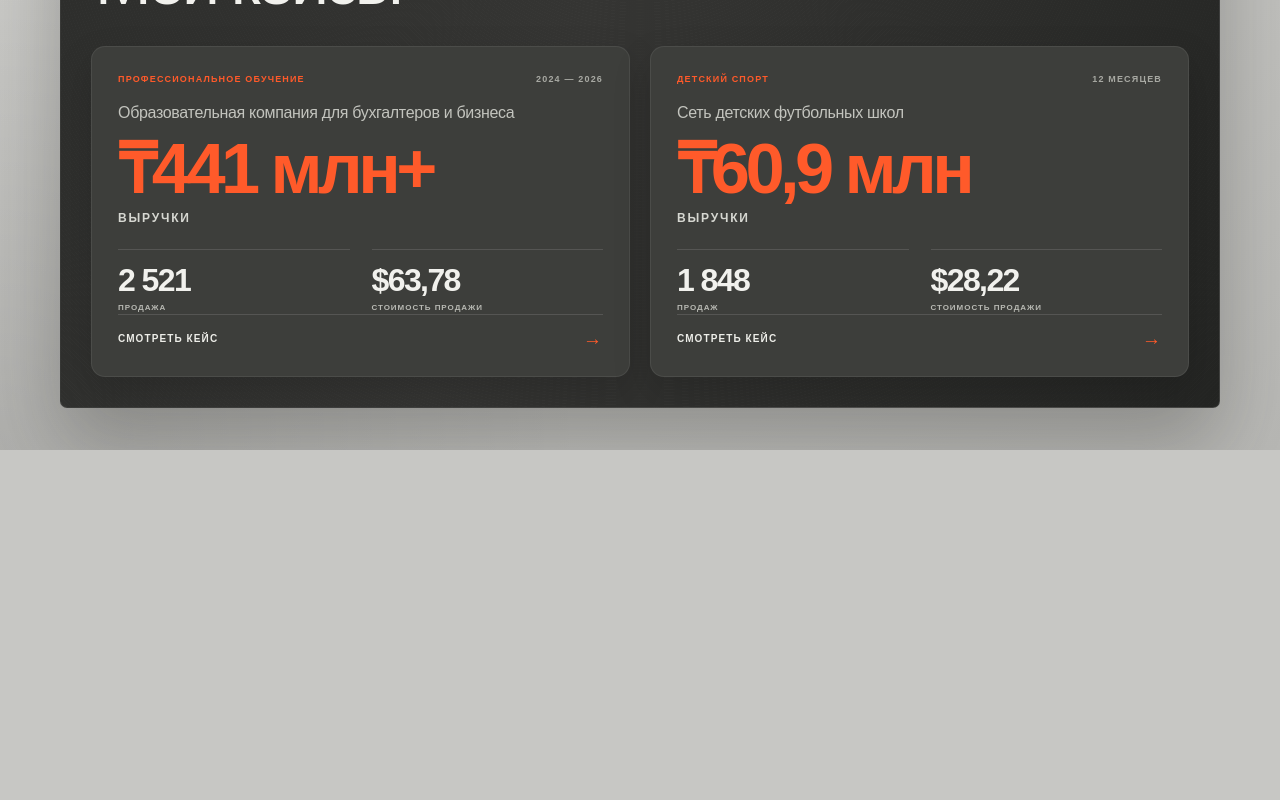
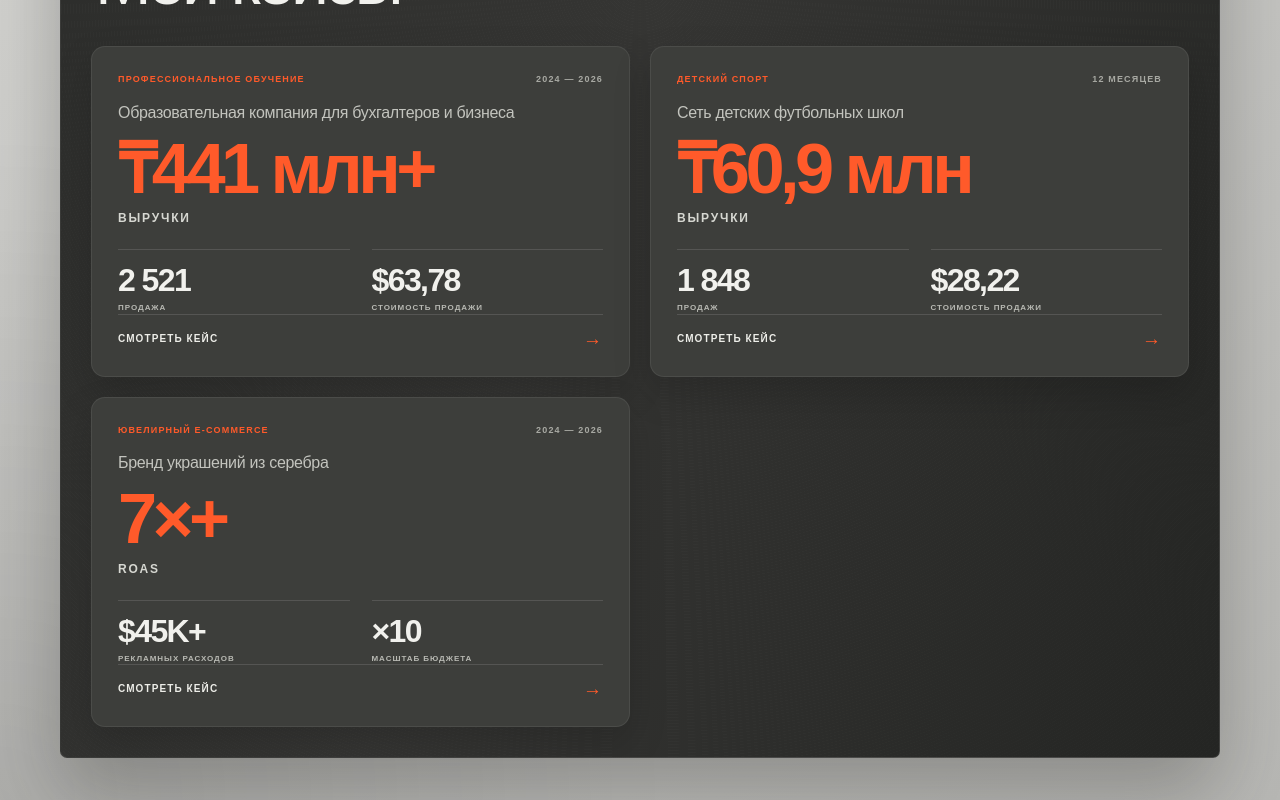
Before and after one commit to naimanbayevs/metriclab-meta-ads, a Next.js app: page / in a window 1280 px wide. Shown: the part 840-1640 px from the top of the page. Before the commit the page ends 1290 px from the top, so only its background shows below. Built offline with nearby package versions, Linux system fonts and the light colour scheme.

Commit message:
Add jewelry ecommerce case

```diff
--- a/app/CasesSection.tsx
+++ b/app/CasesSection.tsx
@@ -16,8 +16,15 @@ type CaseProof = {
   title: string;
   src: string | null;
   alt: string;
-  amount: string;
-  label: string;
+  amount?: string;
+  label?: string;
+  caption?: string;
+};
+
+type CaseStage = {
+  title: string;
+  note?: string;
+  metrics: CaseMetric[];
 };
 
 type CaseStudy = {
@@ -26,13 +33,18 @@ type CaseStudy = {
   period: string;
   client: string;
   modalTitle?: string;
+  startNote?: string;
   description: string;
   task: string;
   primary: CaseMetric;
   secondary: CaseMetric[];
   fullMetrics: CaseMetric[];
+  modalPrimaryLabel?: string;
+  modalMetrics?: CaseMetric[];
   yearly?: CaseYear[];
   comparison?: CaseMetric[];
+  stages?: CaseStage[];
+  summary?: string;
   work: string[];
   proof?: { src: string; alt: string; caption: string };
   proofs?: CaseProof[];
@@ -137,6 +149,54 @@ const caseStudies: CaseStudy[] = [
       caption: "Сводный отчёт по Meta Ads и данным CRM",
     },
   },
+  {
+    id: "jewelry",
+    category: "Ювелирный e-commerce",
+    period: "2024 — 2026",
+    client: "Бренд украшений из серебра",
+    startNote: "Начало сотрудничества — ноябрь 2024 года.",
+    description: "Новый e-commerce бренд украшений из серебра. На момент начала работы рекламные кампании запускались практически с нуля, а у бренда ещё не было сформированной аудитории в социальных сетях.",
+    task: "Построить стабильный канал продаж через платный трафик и постепенно масштабировать рекламный бюджет без потери окупаемости.",
+    primary: { value: "7×+", label: "ROAS" },
+    secondary: [
+      { value: "$45K+", label: "рекламных расходов" },
+      { value: "×10", label: "масштаб бюджета" },
+    ],
+    fullMetrics: [
+      { value: "0 → 94K", label: "рост аудитории бренда" },
+    ],
+    modalPrimaryLabel: "ROAS при масштабировании",
+    modalMetrics: [
+      { value: "×10", label: "масштаб бюджета", detail: "$10 → $100 / день" },
+      { value: "$45K+", label: "инвестировано в рекламу" },
+      { value: "0 → 94K", label: "рост аудитории бренда" },
+    ],
+    stages: [
+      {
+        title: "Точка А",
+        note: "Ноябрь 2024",
+        metrics: [
+          { value: "$10 / день", label: "рекламный бюджет" },
+          { value: "0", label: "подписчиков" },
+          { value: "Новый бренд", label: "без сформированной аудитории" },
+        ],
+      },
+      {
+        title: "Текущий результат",
+        metrics: [
+          { value: "$100 / день", label: "текущий рекламный бюджет" },
+          { value: "7×+", label: "ROAS" },
+          { value: "94 000", label: "подписчиков" },
+          { value: "$45 000+", label: "рекламных расходов за период" },
+        ],
+      },
+    ],
+    summary: "За время сотрудничества рекламный бюджет был масштабирован с $10 до $100 в день. При этом реклама сохраняет ROAS от 7×. За период в платный трафик инвестировано около $45 тыс., а аудитория бренда выросла с нуля до 94 тыс. подписчиков.",
+    work: [],
+    proofs: [
+      { title: "", src: null, alt: "Скриншот рекламного кабинета ювелирного e-commerce бренда", caption: "Скриншот рекламного кабинета" },
+    ],
+  },
 ];
 
 export default function CasesSection() {
@@ -146,6 +206,7 @@ export default function CasesSection() {
   const closeRef = useRef<HTMLButtonElement | null>(null);
   const modalRef = useRef<HTMLElement | null>(null);
   const proofOpenRef = useRef(false);
+  const visibleModalMetrics = activeCase?.modalMetrics ?? (activeCase ? [...activeCase.secondary, ...activeCase.fullMetrics] : []);
 
   const closeProof = () => {
     proofOpenRef.current = false;
@@ -265,6 +326,7 @@ export default function CasesSection() {
                 </div>
                 <h2 id={`case-modal-${activeCase.id}`}>{activeCase.modalTitle ?? activeCase.client}</h2>
                 <p id={`case-modal-description-${activeCase.id}`}>{activeCase.description}</p>
+                {activeCase.startNote && <p className="case-modal-start-note">{activeCase.startNote}</p>}
               </header>
 
               <section className="case-modal-section case-modal-task">
@@ -306,18 +368,50 @@ export default function CasesSection() {
                 </section>
               )}
 
+              {activeCase.stages && (
+                <section className="case-modal-section case-stage-section">
+                  <div className="case-stage-grid">
+                    {activeCase.stages.map((stage) => (
+                      <article className="case-stage" key={stage.title}>
+                        <header className="case-stage-heading">
+                          <strong>{stage.title}</strong>
+                          {stage.note && <span>{stage.note}</span>}
+                        </header>
+                        <div className="case-stage-metrics">
+                          {stage.metrics.map((metric) => (
+                            <div key={metric.label}>
+                              <strong>{metric.value}</strong>
+                              <span>{metric.label}</span>
+                              {metric.detail && <small>{metric.detail}</small>}
+                            </div>
+                          ))}
+                        </div>
+                      </article>
+                    ))}
+                  </div>
+                </section>
+              )}
+
+              {activeCase.summary && (
+                <section className="case-modal-section case-modal-summary">
+                  <p className="case-modal-label">Итог</p>
+                  <p>{activeCase.summary}</p>
+                </section>
+              )}
+
               {activeCase.id !== "education" && (
                 <section className="case-modal-section">
                   <p className="case-modal-label">Ключевые результаты</p>
-                  <div className={`case-modal-results case-modal-results-${activeCase.id} ${(activeCase.secondary.length + activeCase.fullMetrics.length) % 2 ? "has-odd-metrics" : ""}`}>
+                  <div className={`case-modal-results case-modal-results-${activeCase.id} ${visibleModalMetrics.length % 2 ? "has-odd-metrics" : ""}`}>
                     <div className="case-modal-main-result">
                       <strong>{activeCase.primary.value}</strong>
-                      <span>{activeCase.primary.label}</span>
+                      <span>{activeCase.modalPrimaryLabel ?? activeCase.primary.label}</span>
                     </div>
-                    {[...activeCase.secondary, ...activeCase.fullMetrics].map((metric) => (
+                    {visibleModalMetrics.map((metric) => (
                       <div className="case-modal-metric" key={metric.label}>
                         <strong>{metric.value}</strong>
                         <span>{metric.label}</span>
+                        {metric.detail && <small>{metric.detail}</small>}
                       </div>
                     ))}
                   </div>
@@ -339,12 +433,13 @@ export default function CasesSection() {
               )}
 
               <section className="case-modal-section case-modal-proof">
-                {activeCase.id !== "education" && <p className="case-modal-label">Пруфы</p>}
+                {activeCase.id === "jewelry" && <p className="case-modal-label">Пруф</p>}
+                {activeCase.id !== "education" && activeCase.id !== "jewelry" && <p className="case-modal-label">Пруфы</p>}
                 {activeCase.proofs ? (
                   <div className="case-proof-grid">
                     {activeCase.proofs.map((proof) => (
-                      <figure className="case-proof-card" key={proof.title}>
-                        <p>{proof.title}</p>
+                      <figure className="case-proof-card" key={proof.title || proof.alt}>
+                        {proof.title && <p>{proof.title}</p>}
                         {proof.src ? (
                           <button className="case-proof-trigger" type="button" onClick={() => openProof(proof.src!, proof.alt)} aria-label={`Открыть крупнее: ${proof.title}`}>
                             <img src={proof.src} alt={proof.alt} />
@@ -352,7 +447,11 @@ export default function CasesSection() {
                         ) : (
                           <div className="case-proof-slot" role="img" aria-label={proof.alt}><span>Место для скриншота</span></div>
                         )}
-                        <figcaption><strong>{proof.amount}</strong><span>{proof.label}</span></figcaption>
+                        <figcaption>
+                          {proof.amount && <strong>{proof.amount}</strong>}
+                          {proof.label && <span>{proof.label}</span>}
+                          {proof.caption && <span>{proof.caption}</span>}
+                        </figcaption>
                       </figure>
                     ))}
                   </div>
@@ -366,6 +465,7 @@ export default function CasesSection() {
                 ) : null}
               </section>
 
+              {activeCase.work.length > 0 && (
                 <section className="case-modal-section">
                   <p className="case-modal-label">Что было сделано</p>
                   <ol className="case-modal-work">
@@ -374,6 +474,7 @@ export default function CasesSection() {
                     ))}
                   </ol>
                 </section>
+              )}
 
               <footer className="case-modal-footer">
                 <a href="#contact" onClick={closeModal}>Обсудить похожий проект <span aria-hidden="true">↗</span></a>
--- a/app/globals.css
+++ b/app/globals.css
@@ -595,6 +595,13 @@ h1 em { color: #e8e8e4; font-style: normal; }
   line-height: 1.6;
 }
 
+.case-modal-header .case-modal-start-note {
+  margin-top: 10px;
+  color: #92938d;
+  font-size: 12px;
+  letter-spacing: .04em;
+}
+
 .case-modal-section {
   margin-top: 48px;
   padding-top: 32px;
@@ -639,6 +646,7 @@ h1 em { color: #e8e8e4; font-style: normal; }
 .case-modal-metric span { margin-top: 10px; color: #a8a9a3; font-size: 9px; letter-spacing: .12em; text-transform: uppercase; }
 .case-modal-metric strong { font-size: clamp(26px, 3vw, 38px); letter-spacing: -.05em; line-height: 1; }
 .case-modal-metric { min-height: 104px; }
+.case-modal-metric small { display: block; margin-top: 6px; color: #858680; font-size: 9px; letter-spacing: .05em; }
 .case-modal-results-education { grid-template-columns: repeat(2, minmax(0, 1fr)); }
 
 .case-year-grid {
@@ -648,6 +656,59 @@ h1 em { color: #e8e8e4; font-style: normal; }
 }
 
 .case-year { min-width: 0; }
+
+.case-stage-grid {
+  display: grid;
+  grid-template-columns: repeat(2, minmax(0, 1fr));
+  gap: 48px;
+}
+
+.case-stage { min-width: 0; }
+
+.case-stage-heading {
+  display: flex;
+  flex-wrap: wrap;
+  align-items: baseline;
+  gap: 8px 12px;
+}
+
+.case-stage-heading strong {
+  color: var(--orange);
+  font-size: 24px;
+  font-weight: 650;
+  letter-spacing: -.035em;
+  line-height: 1;
+  text-transform: uppercase;
+}
+
+.case-stage-heading span,
+.case-stage-metrics span {
+  color: #9fa09a;
+  font-size: 8px;
+  font-weight: 700;
+  letter-spacing: .11em;
+  line-height: 1.35;
+  text-transform: uppercase;
+}
+
+.case-stage-metrics {
+  display: grid;
+  grid-template-columns: repeat(2, minmax(0, 1fr));
+  gap: 22px 24px;
+  margin-top: 24px;
+}
+
+.case-stage-metrics strong,
+.case-stage-metrics span,
+.case-stage-metrics small { display: block; }
+.case-stage-metrics strong { color: #f1f1ed; font-size: clamp(25px, 2.5vw, 34px); font-weight: 600; letter-spacing: -.05em; line-height: 1; }
+.case-stage-metrics span { margin-top: 7px; }
+.case-stage-metrics small { margin-top: 5px; color: #858680; font-size: 9px; }
+
+.case-modal-summary > p:last-child { max-width: 820px; margin: 0; color: #b8b9b3; font-size: 15px; line-height: 1.6; }
+
+.case-modal-jewelry .case-proof-grid { grid-template-columns: minmax(0, 1fr); }
+.case-modal-jewelry .case-proof-card { max-width: 900px; }
 
 .case-year-heading {
   display: flex;
@@ -1083,6 +1144,7 @@ h1 em { color: #e8e8e4; font-style: normal; }
   .case-modal-header h2 { margin-top: 16px; font-size: 32px; line-height: 1.05; }
   .case-modal-education .case-modal-header h2 { font-size: 32px; }
   .case-modal-header > p { max-width: 38rem; margin-top: 16px; font-size: 14px; line-height: 1.5; }
+  .case-modal-header .case-modal-start-note { margin-top: 8px; font-size: 10px; }
   .case-modal-section { margin-top: 24px; padding-top: 16px; border-top: 0; }
   .case-modal-label { margin-bottom: 16px; }
   .case-modal-task > p:last-child { max-width: 38rem; font-size: 18px; line-height: 1.35; }
@@ -1105,6 +1167,12 @@ h1 em { color: #e8e8e4; font-style: normal; }
   .case-modal-main-result span,
   .case-modal-metric span { margin-top: 6px; font-size: 8px; }
   .case-year-grid { grid-template-columns: minmax(0, 1fr); gap: 32px; }
+  .case-stage-grid { grid-template-columns: minmax(0, 1fr); gap: 32px; }
+  .case-stage-heading strong { font-size: 22px; }
+  .case-stage-metrics { gap: 18px 16px; margin-top: 18px; }
+  .case-stage-metrics strong { font-size: 25px; }
+  .case-stage-metrics span { font-size: 8px; }
+  .case-modal-summary > p:last-child { font-size: 14px; line-height: 1.55; }
   .case-year-heading strong { font-size: 26px; }
   .case-year-highlights { grid-template-columns: repeat(2, minmax(0, 1fr)); gap: 16px; margin-top: 16px; }
   .case-year-highlight strong { font-size: 27px; }
```
Lines whose indentation alone changed are shown as unchanged.
